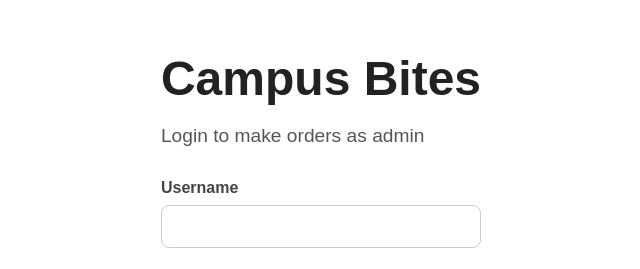
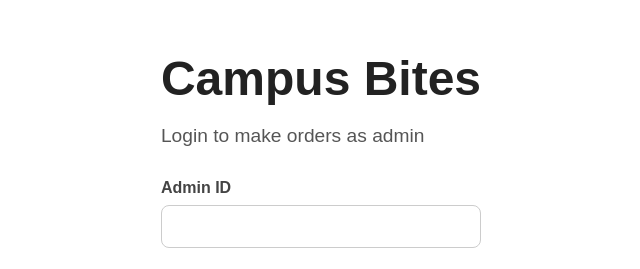
Before and after one commit to uma-manikanta/fast-food-billing-system, a plain HTML site: page frontend/login.html in a window 1280 px wide. Shown: the part 177-446 px from the top of the page, 319-959 px from the left. Drawn offline with Linux system fonts and the light colour scheme.

Commit message:
strcuturechanged

```diff
--- a/login.html
+++ b/frontend/login.html
@@ -19,7 +19,7 @@
             <!-- The Form Itself -->
             <form id="login-form">
                 <div class="input-group">
-                    <label for="username">Username</label>
+                    <label for="username">Admin ID</label>
                     <input type="text" id="username" required>
                 </div>
                 <div class="input-group">
```
Also changed, not shown: frontend/css/login.css (renamed from css/login.css), frontend/css/menu.css (renamed from css/menu.css), frontend/css/signup.css (renamed from css/signup.css), frontend/css/style.css (renamed from css/style.css), frontend/images/about-us.png (renamed from images/about-us.png), frontend/images/contact_image.png (renamed from images/contact_image.png), frontend/images/home-banner.png (renamed from images/home-banner.png), frontend/images/image1.jpg (renamed from images/image1.jpg), frontend/images/image2.webp (renamed from images/image2.webp), frontend/images/image4.jpg (renamed from images/image4.jpg), frontend/index.html (renamed from index.html), frontend/js/login.js (renamed from js/login.js), frontend/menu.html (renamed from menu.html), frontend/signup.html (renamed from signup.html), 2 other files.
